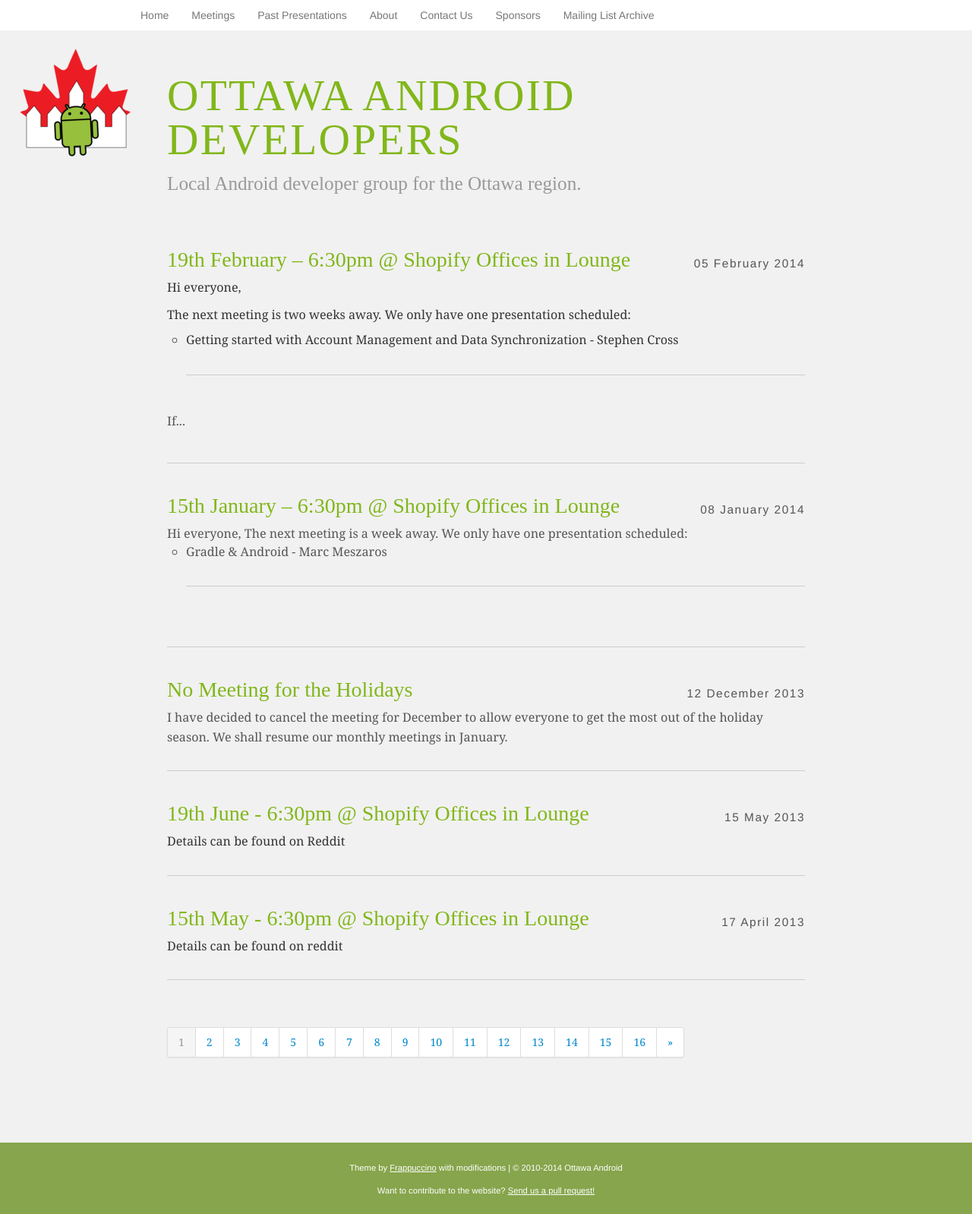
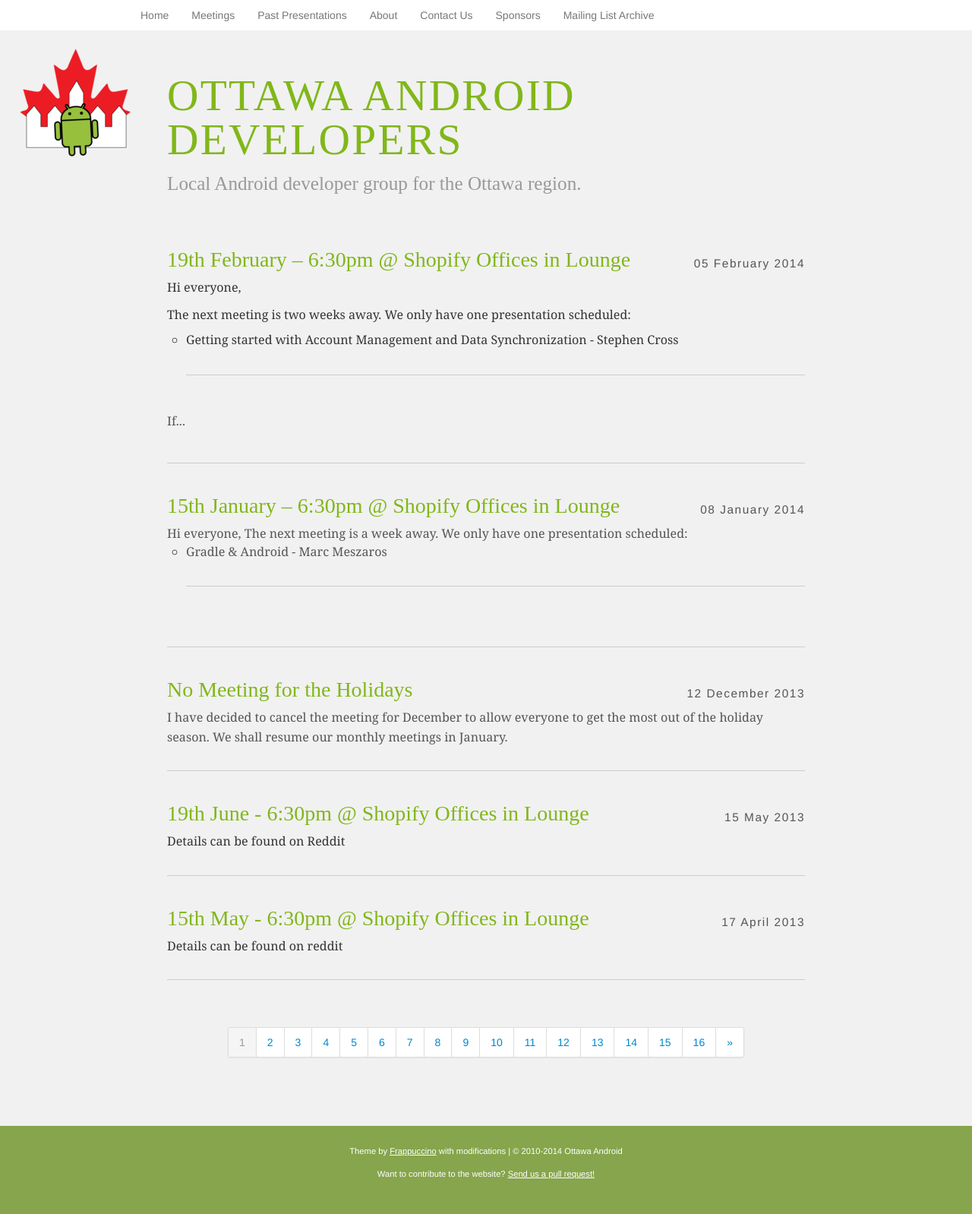
Before and after one commit to ottawaandroid/ottawaandroid.github.io, a Jekyll site: the page built from index.html, in a window 1280 px wide. Shown: the whole page at 76% size. Built offline with Jekyll 4.4.1, drawn with Linux system fonts in a browser that asks for light colours; some web fonts are replaced; Markdown is read by kramdown in place of the engine named in the settings; the list of posts is cut into pages by our own code; after the commit the page ends 1576 px from its top, so only the background shows below that.

Commit message:
Fix the pagination centering

```diff
--- a/index.html
+++ b/index.html
@@ -25,8 +25,7 @@
     		</ul>
     	</div>
 
-      <div id="post-pagination">
-        <div class="pagination">
+      <div class="pagination pagination-centered">
       <ul>
         {% if paginator.previous_page %}
           <li><a href="/page/{{paginator.previous_page}}/">&laquo;</a></li>
@@ -48,7 +47,6 @@
         {% endif %}
       </ul>
       </div>
-      </div>
 
     </main>
   </div>
```
Lines whose indentation alone changed are shown as unchanged.
